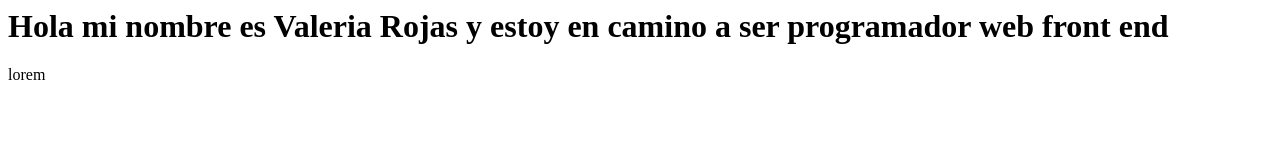
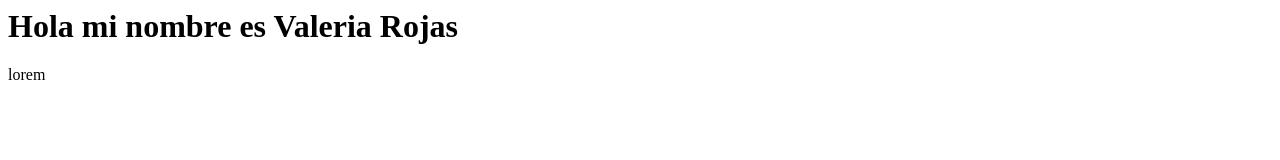
Before and after one commit to Valeria2912/Mi-primer-portafolio, a plain HTML site: page index.html in a window 1280 px wide. Drawn offline with Linux system fonts and the light colour scheme.

Commit message:
Update index.html

```diff
--- a/index.html
+++ b/index.html
@@ -1,2 +1,2 @@
-<h1>Hola mi nombre es Valeria Rojas y estoy en camino a ser programador web front end </h1>
+<h1>Hola mi nombre es Valeria Rojas </h1>
 <p>lorem</p>
```
